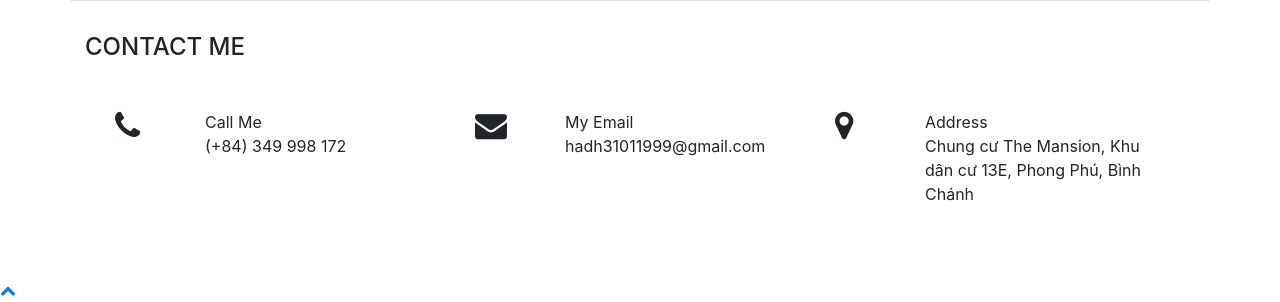
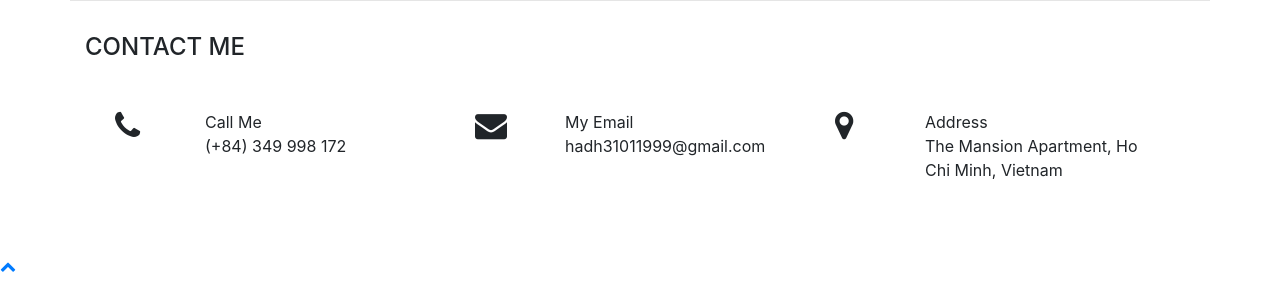
Before and after one commit to danghacodecraft/portfolio, a Django app: page / in a window 1280 px wide. Shown: the part 5108-5410 px from the top of the page. After the commit the page ends 5380 px from the top, so only its background shows below. Run offline with Django 3.2, Linux system fonts and the light colour scheme; data comes from the database, SQL or seed files in the repository; data that the repository does not hold is empty; some libraries are stand-ins or nearby versions.

Commit message:
modify address

```diff
--- a/base/templates/base/home.html
+++ b/base/templates/base/home.html
@@ -210,7 +210,7 @@
                         </div>
                         <div class="col-9 align-self-center">
                             <span class="d-block">Address</span>
-                            <span class="d-block"> Chung cư The Mansion, Khu dân cư 13E, Phong Phú, Bình Chánh</span>
+                            <span class="d-block"> The Mansion Apartment, Ho Chi Minh, Vietnam</span>
                         </div>
                         <div class="clearfix"></div>
                     </div>
```
